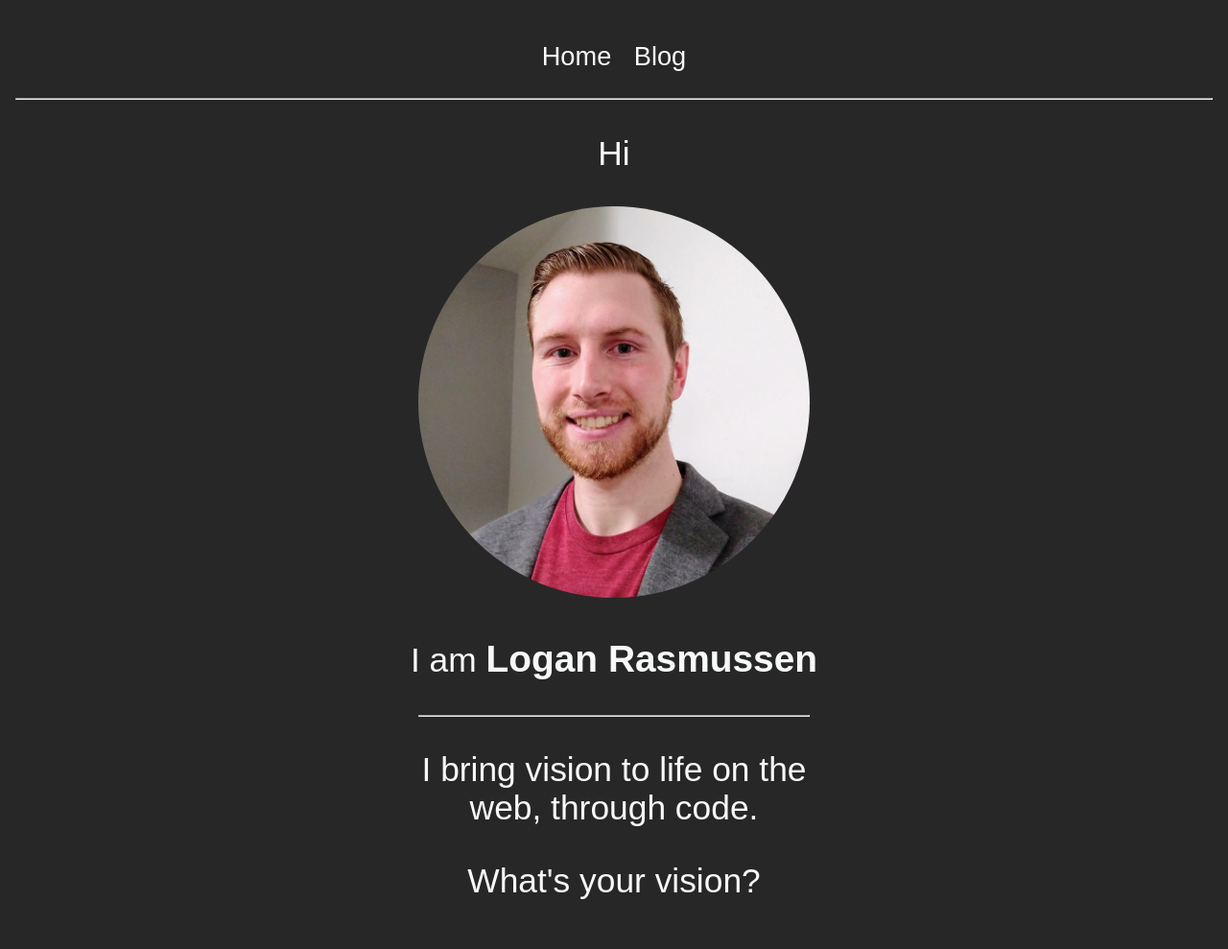
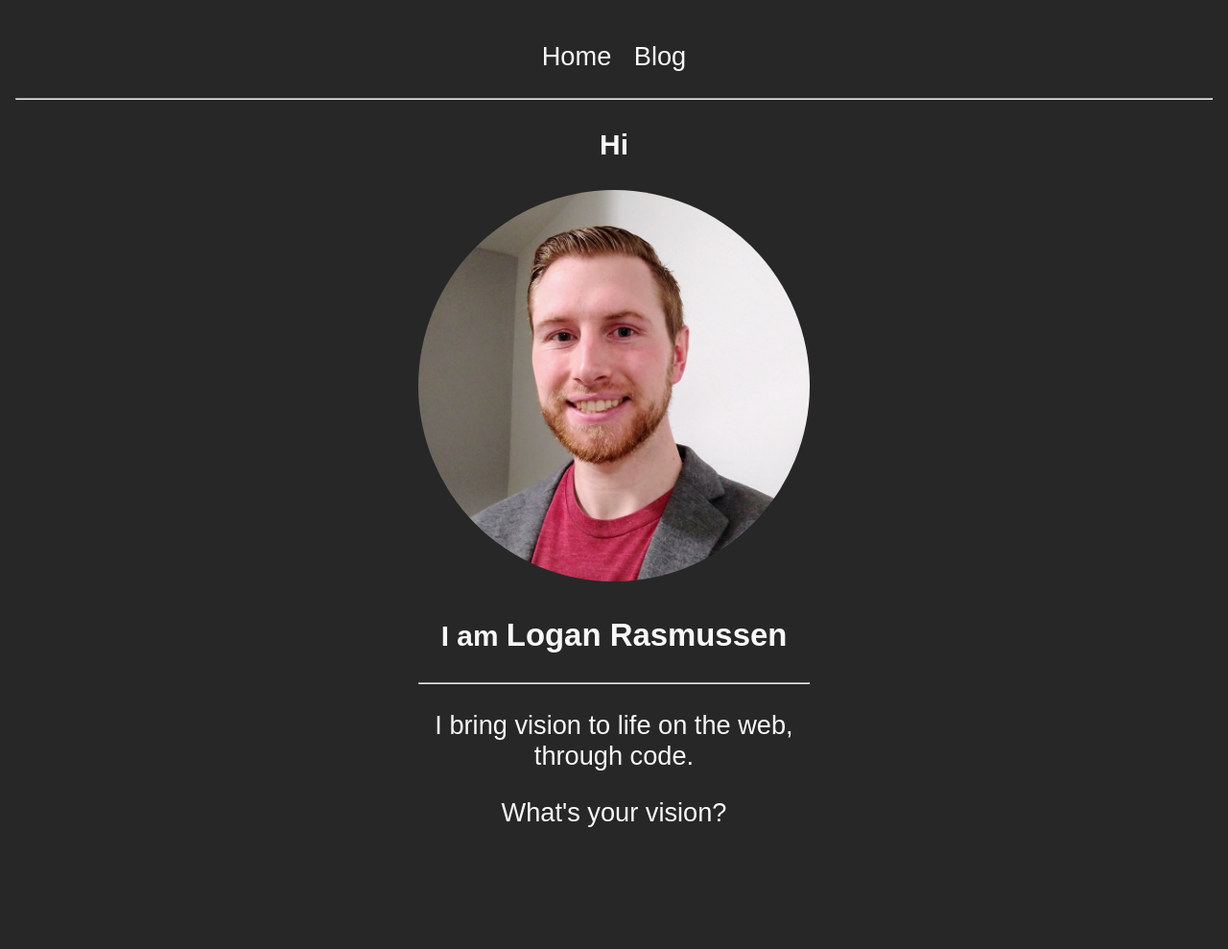
Before and after one commit to codingLogan/codingLogan.github.io, a Jekyll site: the page built from index.html, in a window 1280 px wide. Shown: the whole page at 96% size. Built offline with Jekyll 4.4.1, drawn with Linux system fonts in a browser that asks for light colours; after the commit the page ends 907 px from its top, so only the background shows below that.

Commit message:
Fix Home page font selector

```diff
--- a/_sass/intro.scss
+++ b/_sass/intro.scss
@@ -7,8 +7,9 @@
     font-family: "Arial";
 }
 
-#hello p {
-    font-size: 1.3em;
+#hello > p {
+    font-size: 1.1em;
+    font-weight: bold;
 }
 
 #myname {
```
